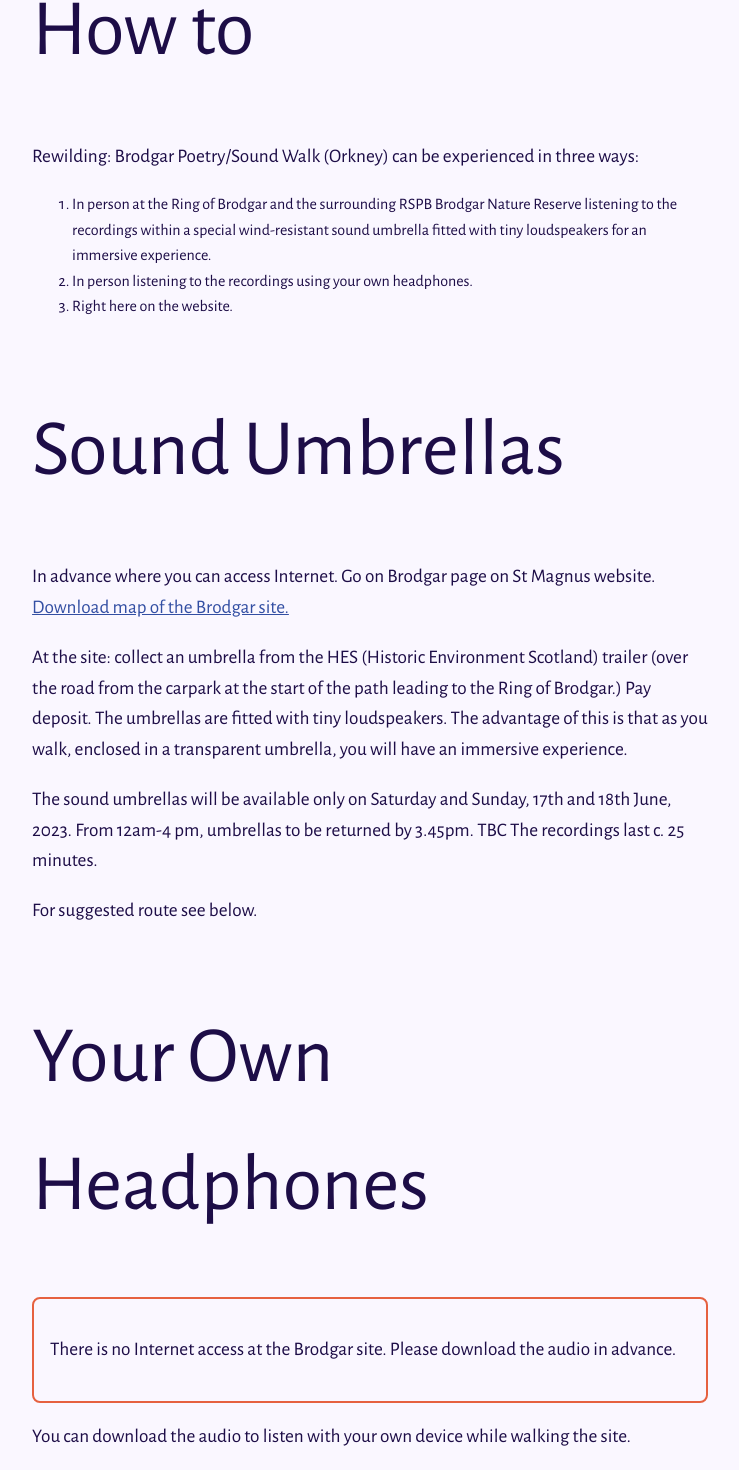
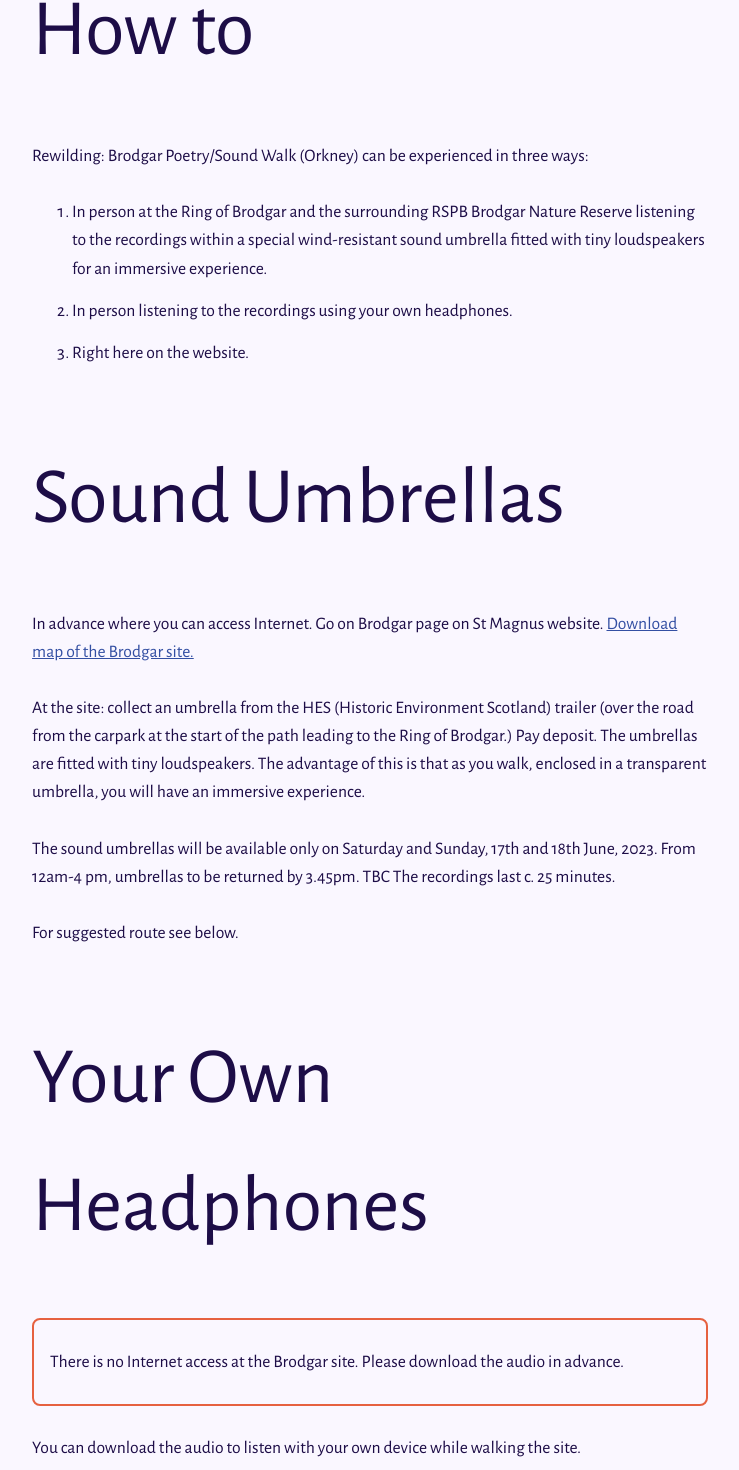
Before and after one commit to empowermint/brodgar, a Next.js app: page /take-part in a window 1280 px wide. Shown: the part 146-1616 px from the top of the page, without its empty margins (270-1009 px from the left). Built offline with nearby package versions, Linux system fonts and the light colour scheme.

Commit message:
Improve vertical spacing

```diff
--- a/styles/global.scss
+++ b/styles/global.scss
@@ -77,9 +77,17 @@ h4 {
   margin-block-end: min(calc(1rem + 1vw), 1rem);
 }
 
+p, li, ul {
+  font-size: 1.1rem;
+  max-width: 80ch;
+}
+
 p {
-  font-size: 1.2rem;
-  max-width: 80ch;
+  margin-block: 1.6em;
+}
+
+li, ul {
+  margin-block: .8em;
 }
 
 // ### LINKS
@@ -113,7 +121,7 @@ button:active {
 // ### WARNING DIV
 
 .warning {
-  padding: 1em;
+  padding-inline: 1em;
   border: 2px solid var(--warning);
   border-radius: .5rem;
 }
@@ -209,6 +217,7 @@ header {
   }
 
   li {
+    font-size: 1rem;
     line-height: 2rem;
     filter: var(--filter);
   }
```
